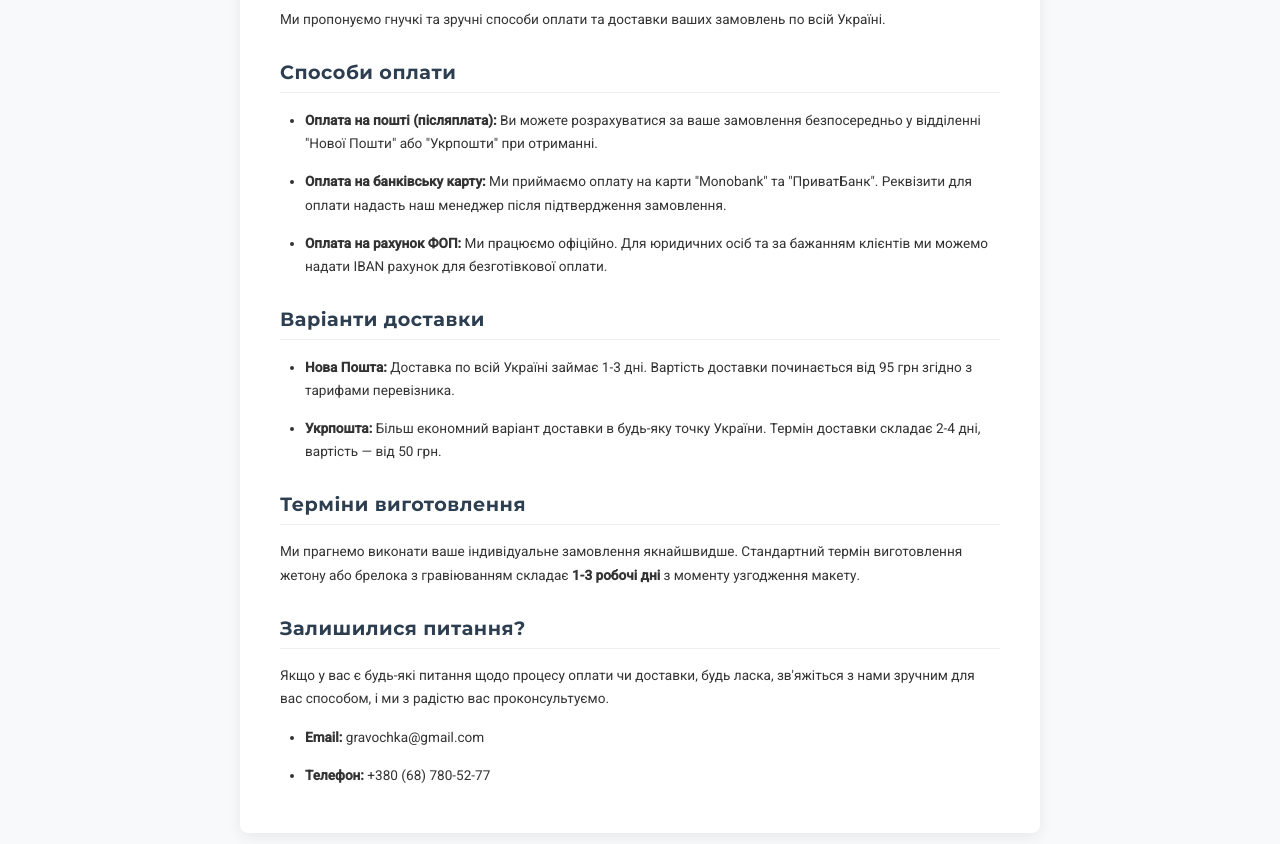
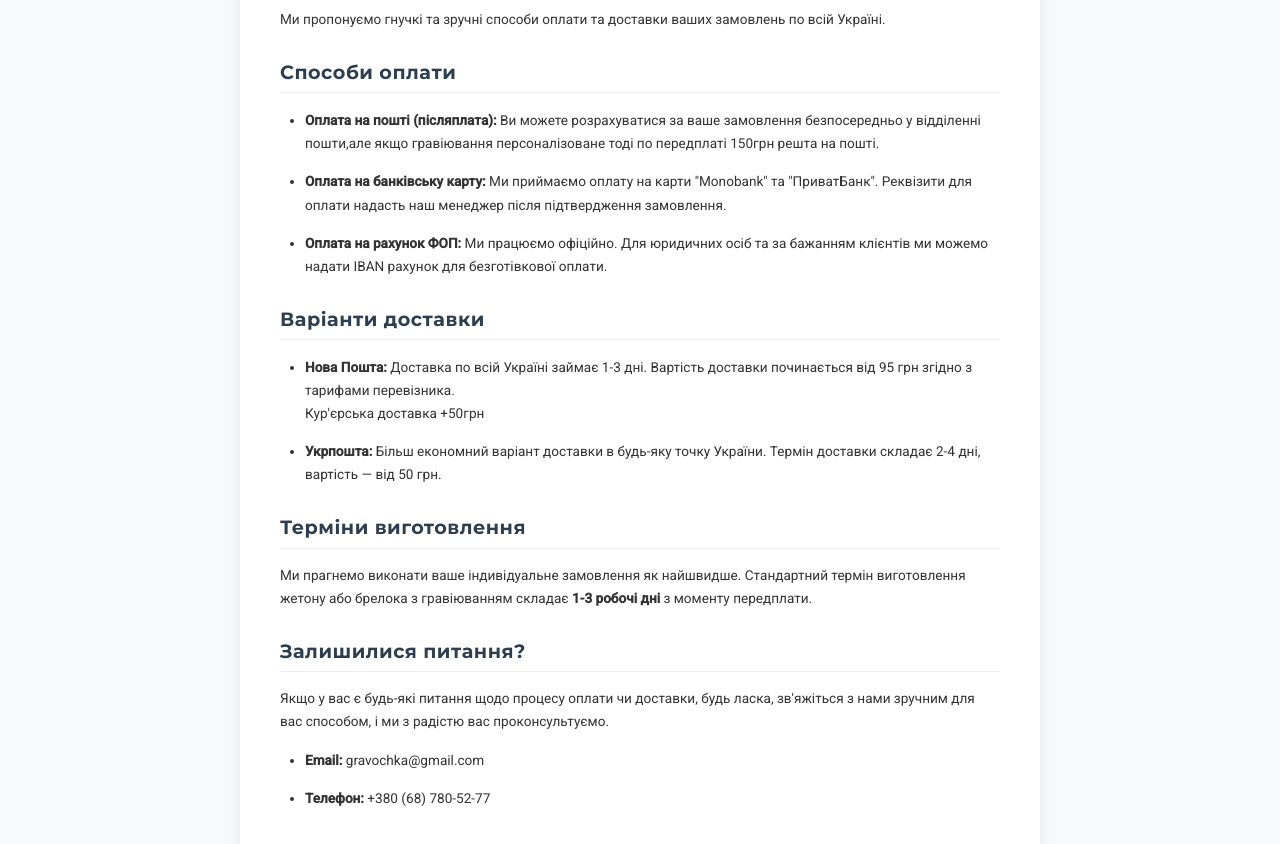
Before and after one commit to gravochka7/gravochka7.github.io, a plain HTML site: page payment-and-delivery.html in a window 1280 px wide. Shown: the part 240-1084 px from the top of the page. Drawn offline with Linux system fonts and the light colour scheme.

Commit message:
Update payment-and-delivery.html

```diff
--- a/payment-and-delivery.html
+++ b/payment-and-delivery.html
@@ -65,7 +65,7 @@
                 <h2>Способи оплати</h2>
                 <ul>
                     <li>
-                        <strong>Оплата на пошті (післяплата):</strong> Ви можете розрахуватися за ваше замовлення безпосередньо у відділенні "Нової Пошти" або "Укрпошти" при отриманні.
+                        <strong>Оплата на пошті (післяплата):</strong> Ви можете розрахуватися за ваше замовлення безпосередньо у відділенні пошти,але якщо гравіювання персоналізоване тоді по передплаті 150грн решта на пошті.
                     </li>
                     <li>
                         <strong>Оплата на банківську карту:</strong> Ми приймаємо оплату на карти "Monobank" та "ПриватБанк". Реквізити для оплати надасть наш менеджер після підтвердження замовлення.
@@ -78,7 +78,7 @@
                 <h2>Варіанти доставки</h2>
                 <ul>
                     <li>
-                        <strong>Нова Пошта:</strong> Доставка по всій Україні займає 1-3 дні. Вартість доставки починається від 95 грн згідно з тарифами перевізника.
+                        <strong>Нова Пошта:</strong> Доставка по всій Україні займає 1-3 дні. Вартість доставки починається від 95 грн згідно з тарифами перевізника.<br>Кур'єрська доставка +50грн
                     </li>
                     <li>
                         <strong>Укрпошта:</strong> Більш економний варіант доставки в будь-яку точку України. Термін доставки складає 2-4 дні, вартість — від 50 грн.
@@ -86,7 +86,7 @@
                 </ul>
 
                 <h2>Терміни виготовлення</h2>
-                <p>Ми прагнемо виконати ваше індивідуальне замовлення якнайшвидше. Стандартний термін виготовлення жетону або брелока з гравіюванням складає <strong>1-3 робочі дні</strong> з моменту узгодження макету.</p>
+                <p>Ми прагнемо виконати ваше індивідуальне замовлення як найшвидше. Стандартний термін виготовлення жетону або брелока з гравіюванням складає <strong>1-3 робочі дні</strong> з моменту передплати.</p>
 
                 <h2>Залишилися питання?</h2>
                 <p>Якщо у вас є будь-які питання щодо процесу оплати чи доставки, будь ласка, зв'яжіться з нами зручним для вас способом, і ми з радістю вас проконсультуємо.</p>
```
